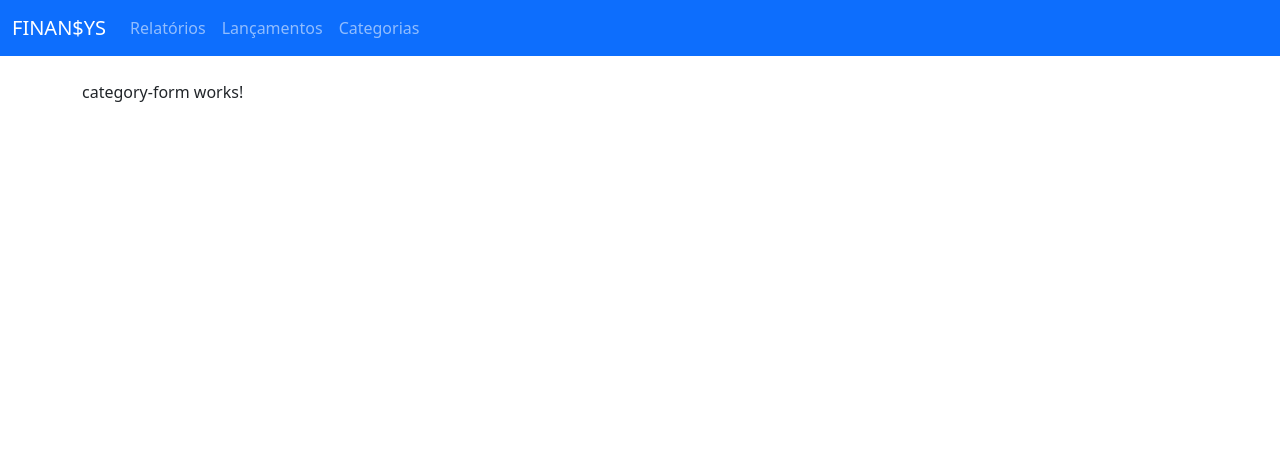
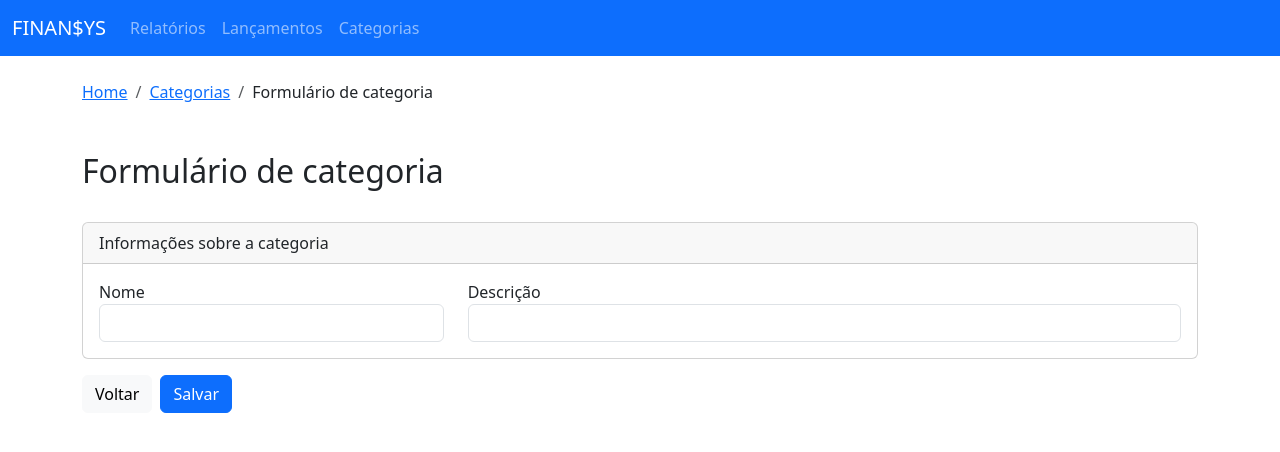
Before and after one commit to MarcosBoscariolo/app-finansys-master-detail, an Angular app: page /new in a window 1280 px wide. Shown: the top 452 px of the page. Built offline with nearby package versions, Linux system fonts and the light colour scheme; what angular-in-memory-web-api would draw is missing.

Commit message:
improving category form template

```diff
--- a/src/app/pages/categories/category-form/category-form.component.html
+++ b/src/app/pages/categories/category-form/category-form.component.html
@@ -1 +1,38 @@
-<p>category-form works!</p>
+<nav class="mb-5">
+  <ol class="breadcrumb">
+    <li class="breadcrumb-item"><a routerLink="/">Home</a></li>
+    <li class="breadcrumb-item"><a routerLink="/categories">Categorias</a></li>
+    <li class="breadcrumb-item">Formulário de categoria</li>
+
+  </ol>
+</nav>
+
+<div class="row mb-4">
+  <div class="col-md">
+    <h1 class="h2 border-left pl-2">Formulário de categoria</h1>
+  </div>
+</div>
+
+<form>
+  <div class="card">
+    <div class="card-header">
+      Informações sobre a categoria
+    </div>
+    <div class="container card-body">
+      <div class="row">
+        <div class="col-md-4">
+          <label for="name">Nome</label>
+          <input type="text" id="name" class="form-control">
+        </div>
+        <div class="col-md-8">
+          <label for="description">Descrição</label>
+          <input type="text" id="description" class="form-control">
+        </div>
+      </div>
+    </div>
+  </div>
+  <div class="col-md float-start mt-3">
+    <a routerLink="/categories" class="btn btn-light me-2">Voltar</a>
+    <button type="submit" class="btn btn-primary">Salvar</button>
+  </div>
+</form>
```
